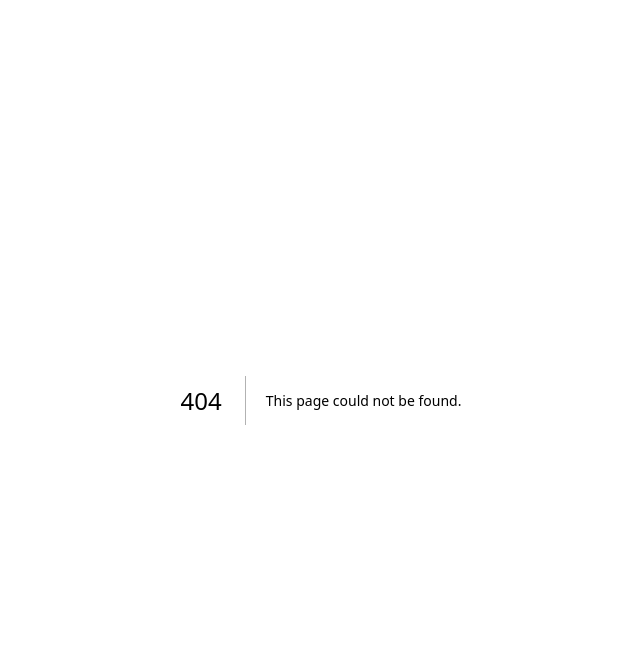
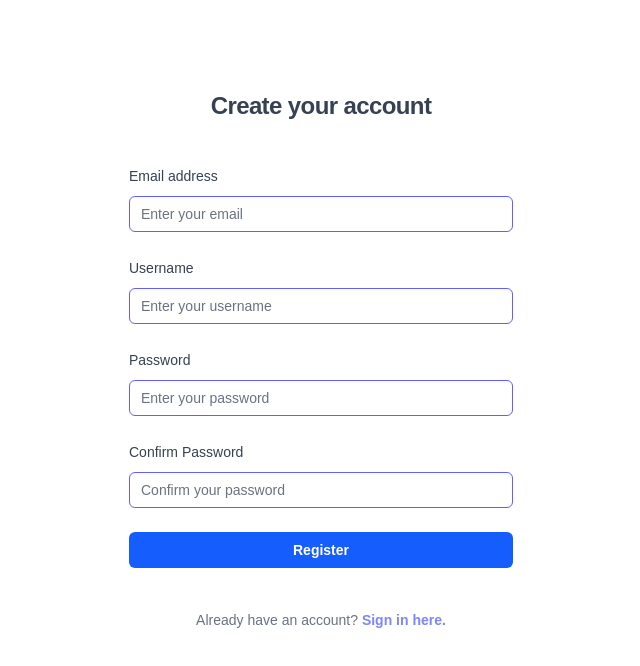
Before and after one commit to symphatixe/nyit-click, a Next.js app: page /register in a window 1280 px wide. Before the commit this address had no page. Shown: the top 666 px of the page, without its empty margins (319-959 px from the left). Built offline with nearby package versions, Linux system fonts and the light colour scheme.

Commit message:
Plug in frontend for login signup page and refactor file structure for functionality

```diff
--- a/src/app/login/page.tsx
+++ b/src/app/(auth)/login/page.tsx
@@ -1,5 +1,5 @@
 import Link from 'next/link'
-import { login, signup } from './actions'
+import { login, signup } from '../actions'
 
 export default function LoginPage() {
     return (
@@ -39,13 +39,13 @@ export default function LoginPage() {
                     </div>
 
                     <div>
-                        <button formAction={login} className="flex w-full justify-center rounded-md bg-[var(--color-primary)] px-3 py-1.5 text-sm/6 font-semibold text-white cursor-pointer focus-visible:outline-2 focus-visible:outline-offset-2 focus-visible:outline-indigo-500">Sign in</button>
+                        <button formAction={login} className="flex w-full justify-center rounded-md bg-blue-600 px-3 py-1.5 text-sm/6 font-semibold text-white cursor-pointer focus-visible:outline-2 focus-visible:outline-offset-2 focus-visible:outline-indigo-500">Sign in</button>
                     </div>
                 </form>
 
                 <p className="mt-10 text-center text-sm/6 text-gray-500">
                     Don&apos;t have an account? {' '}
-                    <Link href="/auth/register" className="font-semibold text-indigo-400 hover:text-indigo-300">Register here.</Link>
+                    <Link href="/register" className="font-semibold text-indigo-400 hover:text-indigo-300">Register here.</Link>
                 </p>
             </div>
         </div>
--- /dev/null
+++ b/src/app/(auth)/register/page.tsx
@@ -0,0 +1,55 @@
+import React from "react";
+import Link from "next/link";
+import { signup } from "../actions";
+
+export default function Register() {
+    return (
+        <div className="flex min-h-full flex-col justify-center px-6 py-12 lg:px-8">
+            <div className="sm:mx-auto sm:w-full sm:max-w-sm">
+                <h2 className="mt-10 text-center text-2xl/9 font-bold tracking-tight text-gray-700">Create your account</h2>
+            </div>
+
+            <div className="mt-10 sm:mx-auto sm:w-full sm:max-w-sm">
+                <form action="#" method="POST" className="space-y-6">
+
+                    <div>
+                        <label htmlFor="email" className="block text-sm/6 font-medium text-gray-700">Email address</label>
+                        <div className="mt-2">
+                            <input id="email" type="email" name="email" required autoComplete="email" className="block w-full rounded-md bg-white/5 px-3 py-1.5 text-base text-indigo-800 outline-1 -outline-offset-1 outline-indigo-500 placeholder:text-gray-500 focus:outline-2 focus:-outline-offset-2 focus:outline-indigo-500 sm:text-sm/6" placeholder="Enter your email" />
+                        </div>
+                    </div>
+
+                    <div>
+                        <label htmlFor="username" className="block text-sm/6 font-medium text-gray-700">Username</label>
+                        <div className="mt-2">
+                            <input id="username" type="text" name="username" required autoComplete="username" className="block w-full rounded-md bg-white/5 px-3 py-1.5 text-base text-indigo-800 outline-1 -outline-offset-1 outline-indigo-500 placeholder:text-gray-500 focus:outline-2 focus:-outline-offset-2 focus:outline-indigo-500 sm:text-sm/6" placeholder="Enter your username" />
+                        </div>
+                    </div>
+
+                    <div>
+                        <label htmlFor="password" className="block text-sm/6 font-medium text-gray-700">Password</label>
+                        <div className="mt-2">
+                            <input id="password" type="password" name="password" required autoComplete="new-password" className="block w-full rounded-md bg-white/5 px-3 py-1.5 text-base text-indigo-800 outline-1 -outline-offset-1 outline-indigo-500 placeholder:text-gray-500 focus:outline-2 focus:-outline-offset-2 focus:outline-indigo-500 sm:text-sm/6" placeholder="Enter your password" />
+                        </div>
+                    </div>
+
+                    <div>
+                        <label htmlFor="confirm-password" className="block text-sm/6 font-medium text-gray-700">Confirm Password</label>
+                        <div className="mt-2">
+                            <input id="confirm-password" type="password" name="confirm-password" required autoComplete="new-password" className="block w-full rounded-md bg-white/5 px-3 py-1.5 text-base text-indigo-800 outline-1 -outline-offset-1 outline-indigo-500 placeholder:text-gray-500 focus:outline-2 focus:-outline-offset-2 focus:outline-indigo-500 sm:text-sm/6" placeholder="Confirm your password" />
+                        </div>
+                    </div>
+
+                    <div>
+                        <button type="submit" formAction={signup} className="flex w-full justify-center rounded-md bg-blue-600 px-3 py-1.5 text-sm/6 font-semibold text-white cursor-pointer focus-visible:outline-2 focus-visible:outline-offset-2 focus-visible:outline-indigo-500">Register</button>
+                    </div>
+                </form>
+
+                <p className="mt-10 text-center text-sm/6 text-gray-500">
+                    Already have an account? {' '}
+                    <Link href="/auth/login" className="font-semibold text-indigo-400 hover:text-indigo-300">Sign in here.</Link>
+                </p>
+            </div>
+        </div>
+    );
+}
--- a/src/app/components/LogoutButton.tsx
+++ b/src/app/components/LogoutButton.tsx
@@ -2,7 +2,7 @@
 'use client'
 
 import { useState } from 'react'
-import { logout } from '../login/actions'
+import { logout } from '../(auth)/actions'
 
 
 export default function LogoutButton() {
--- a/src/app/dashboard/page.tsx
+++ b/src/app/dashboard/page.tsx
@@ -1,7 +1,7 @@
 import { redirect } from 'next/navigation'
 
 import { createClient } from '@/utils/supabase/server'
-import { logout } from '../login/actions'
+import { logout } from '../(auth)/actions'
 import LogoutButton from '../components/LogoutButton'
 
 export default async function DashboardPage() {
--- a/src/app/page.tsx
+++ b/src/app/page.tsx
@@ -28,6 +28,12 @@ export default async function Home() {
         >
           Get started
         </Link>
+        <Link
+          href="/register"
+          className="rounded-xl bg-blue-600 px-6 py-3 text-sm font-medium text-white transition hover:bg-blue-500 focus:outline-none focus:ring-2 focus:ring-blue-400/70"
+        >
+          page group test
+        </Link>
 
       </main>
     </div>
```
Also changed, not shown: src/app/(auth)/actions.ts (renamed from src/app/login/actions.ts).
